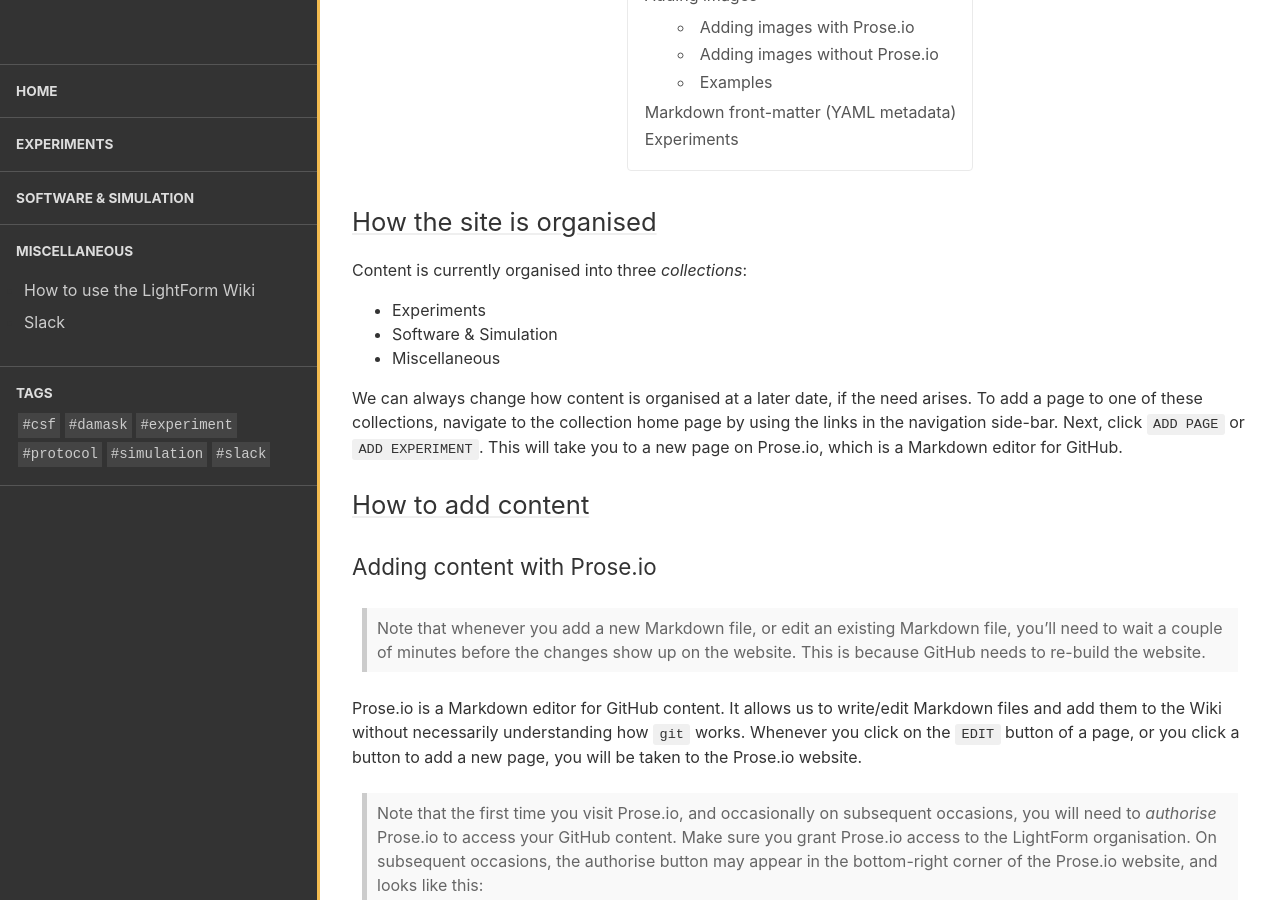
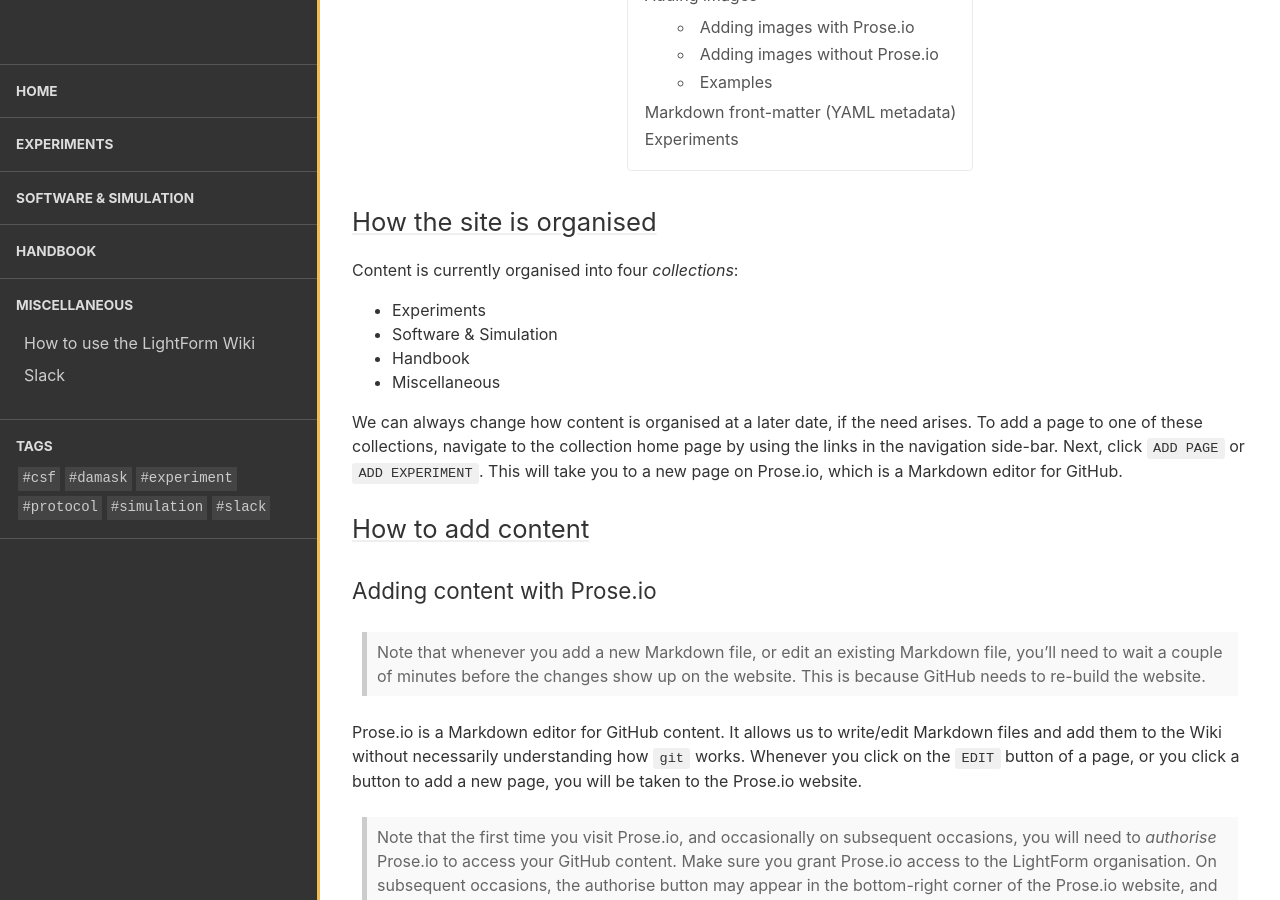
Before and after one commit to LightForm-group/wiki, a Jekyll site: the page built from collections/_miscellaneous/how_to_use_wiki.md, in a window 1280 px wide and 900 px high, scrolled down 403 px. Built offline with Jekyll 4.4.1, drawn with Linux system fonts in a browser that asks for light colours.

Commit message:
Add Handbook collection

```diff
--- a/_config.yml
+++ b/_config.yml
@@ -36,9 +36,17 @@
     index_list_pages: true
     permalink: /:collection/:name
     add_new_name: page
+  handbook:
+    output: true
+    nav_order: 3
+    nav_name: Handbook
+    nav_list_pages: false
+    index_list_pages: true
+    permalink: /:collection/:name
+    add_new_name: page
   miscellaneous:
     output: true
-    nav_order: 3
+    nav_order: 4
     nav_name: Miscellaneous
     nav_list_pages: true
     index_list_pages: true
@@ -59,6 +67,13 @@
   - scope:
       path: ""
       type: "software_and_simulation"
+    values:
+      layout: post
+      show_breadcrumbs: true
+      show_meta: true
+  - scope:
+      path: ""
+      type: "handbook"
     values:
       layout: post
       show_breadcrumbs: true
--- a/collections/_miscellaneous/how_to_use_wiki.md
+++ b/collections/_miscellaneous/how_to_use_wiki.md
@@ -8,10 +8,11 @@
 ---
 ## How the site is organised
 
-Content is currently organised into three *collections*:
+Content is currently organised into four *collections*:
 
 - Experiments
 - Software & Simulation
+- Handbook
 - Miscellaneous
 
 We can always change how content is organised at a later date, if the need arises. To add a page to one of these collections, navigate to the collection home page by using the links in the navigation side-bar. Next, click `ADD PAGE` or `ADD EXPERIMENT`. This will take you to a new page on Prose.io, which is a Markdown editor for GitHub.
```
Also changed, not shown: collections/_handbook/index.md (added, +6 -0 lines).
